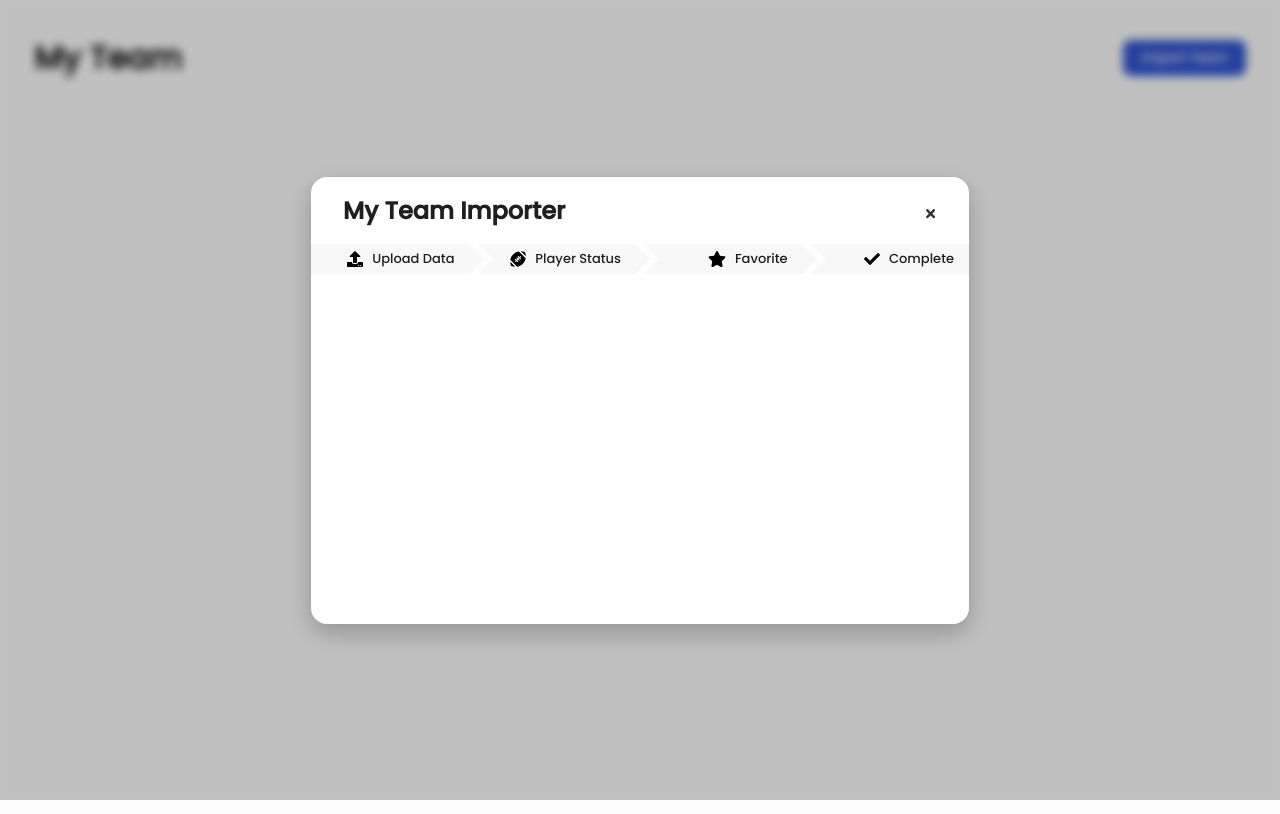
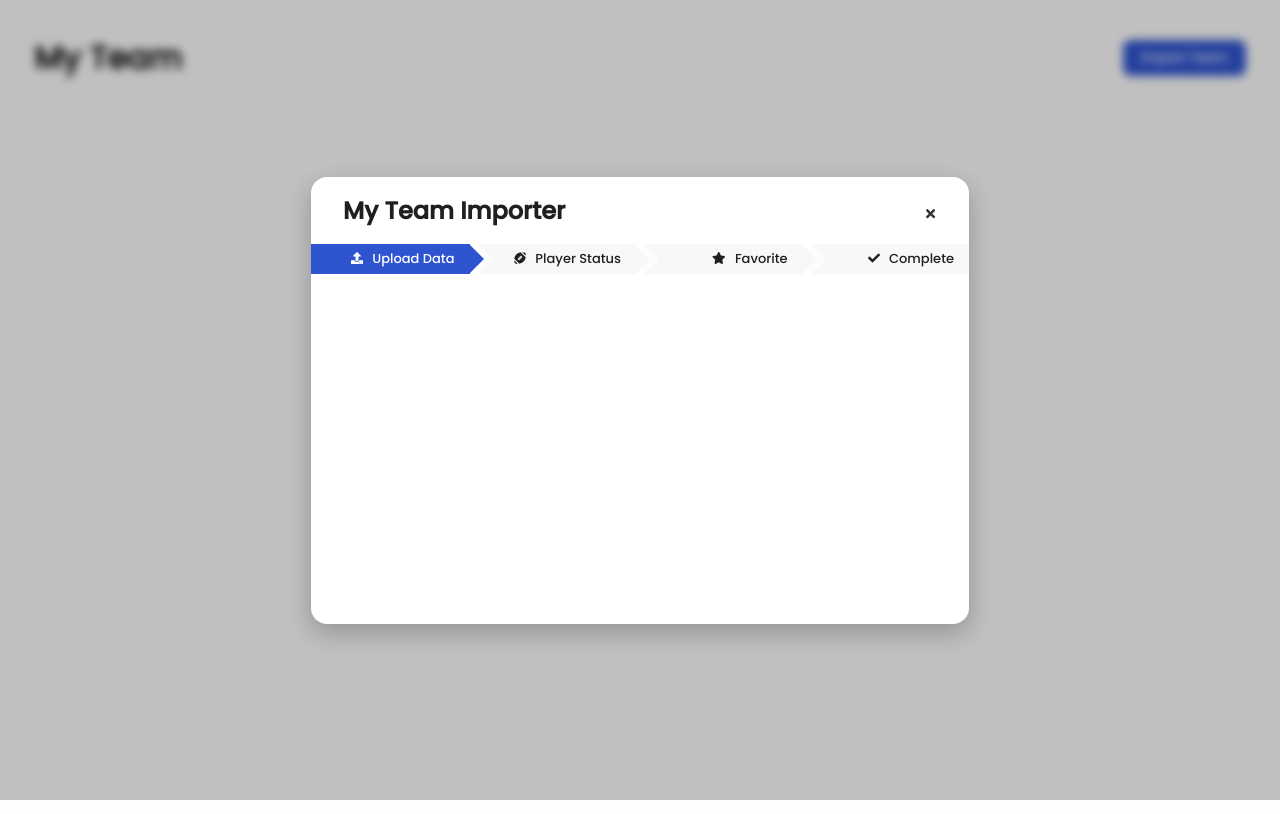
Before and after one commit to PietroBertarini/kone-challenge, a React (Create React App) app: page / in a window 1280 px wide. Both pictures are taken after a click on the button "Import Team". Built offline with nearby package versions, Linux system fonts and the light colour scheme.

Commit message:
Added status e icon for step and refactored stepProgress
.

```diff
--- a/src/Components/LegoComponent/StepProgress/StepProgress.styles.ts
+++ b/src/Components/LegoComponent/StepProgress/StepProgress.styles.ts
@@ -1,5 +1,4 @@
 import styled from 'styled-components';
-import { backgroundWhite, fontBlack, lightGray } from '../../../global.styles';
 
 export const FlexContainer = styled.div`
   /* Layout Properties */
@@ -7,85 +6,9 @@ export const FlexContainer = styled.div`
   height: 30px;
   display: flex;
   flex-direction: row;
+  margin-bottom: 33px;
 
   justify-content: center;
   align-items: center;
 
 `;
-
-export const StepFlexContainer = styled.div`
-  /* Layout Properties */
-  width: 100%;
-  padding-left: 32px;
-  height: 30px;
-  display: flex;
-  flex-direction: row;
-  justify-content: end;
-  align-items: center;
-
-`;
-export const MiddleStep = styled.div`
-  /* Layout Properties */
-  width: 167px;
-  height: 30px;
-  display: flex;
-  flex-direction: row;
-  background: ${lightGray} 0 0 no-repeat padding-box;
-  border-left: 0;
-  opacity: 1;
-  margin-right: 8px;
-  ::before{
-    content: "";
-    position: absolute;
-    width: 0;
-    height: 0;
-    border-top: 15px solid transparent;
-    border-bottom: 15px solid transparent;
-    border-left: 15px solid ${backgroundWhite};
-    z-index: 2;
-  }
-  ::after{
-    content: "";
-    display: flex;
-    position: relative;
-    left: 14px;
-
-    border-top: 15px solid transparent;
-    border-bottom: 15px solid transparent;
-    border-left: 15px solid ${lightGray};
-    z-index: 3;
-`;
-export const FirstStep = styled(MiddleStep)`
-  :before{
-    content: "";
-    position: absolute;
-    width: 0;
-    height: 0;
-    border-top: 15px solid transparent;
-    border-bottom: 15px solid transparent;
-    border-left: 15px solid transparent;
-    z-index: 2;
-  }
-`;
-export const LastStep = styled(MiddleStep)`
-  margin-right: 0;
-  ::after{
-    content: "";
-    display: flex;
-    position: relative;
-    left: 8px;
-
-    border-top: 15px solid transparent;
-    border-bottom: 15px solid transparent;
-    border-left: 15px solid transparent;
-    z-index: 3;
-  }
-`;
-export const StyledText = styled.text`
-  margin-left: 9px;
-  letter-spacing: 0;
-  color: ${fontBlack};
-  text-align: left;
-  font-size: 13px;
-  opacity: 1;
-`;
--- a/src/Components/LegoComponent/StepProgress/StepProgress.tsx
+++ b/src/Components/LegoComponent/StepProgress/StepProgress.tsx
@@ -1,12 +1,10 @@
 import React from 'react';
-import { FontAwesomeIcon } from '@fortawesome/react-fontawesome';
 import {
   faCheck,
   faFootballBall, faStar, faUpload,
 } from '@fortawesome/free-solid-svg-icons';
-import {
-  FirstStep, FlexContainer, StepFlexContainer, LastStep, MiddleStep, StyledText,
-} from './StepProgress.styles';
+import { FlexContainer } from './StepProgress.styles';
+import { FirstStep, LastStep, MiddleStep } from '../Steps/Steps';
 
 interface OwnProps {
     state?: number, // will be a enum, maybe using redux
@@ -16,30 +14,10 @@ const StepProgress = ({ state }: OwnProps) => {
   const portalDiv = document.getElementById('portal');
   return (
     <FlexContainer>
-      <FirstStep>
-        <StepFlexContainer>
-          <FontAwesomeIcon icon={faUpload} />
-          <StyledText>Upload Data</StyledText>
-        </StepFlexContainer>
-      </FirstStep>
-      <MiddleStep>
-        <StepFlexContainer>
-          <FontAwesomeIcon icon={faFootballBall} />
-          <StyledText>Player Status</StyledText>
-        </StepFlexContainer>
-      </MiddleStep>
-      <MiddleStep>
-        <StepFlexContainer>
-          <FontAwesomeIcon icon={faStar} />
-          <StyledText>Favorite</StyledText>
-        </StepFlexContainer>
-      </MiddleStep>
-      <LastStep>
-        <StepFlexContainer>
-          <FontAwesomeIcon icon={faCheck} />
-          <StyledText>Complete</StyledText>
-        </StepFlexContainer>
-      </LastStep>
+      <FirstStep isActive iconImage={faUpload} text="Upload Data" />
+      <MiddleStep iconImage={faFootballBall} text="Player Status" />
+      <MiddleStep iconImage={faStar} text="Favorite" />
+      <LastStep iconImage={faCheck} text="Complete" />
     </FlexContainer>
   );
 };
--- /dev/null
+++ b/src/Components/LegoComponent/Steps/Steps.styles.ts
@@ -0,0 +1,102 @@
+import styled from 'styled-components';
+import {
+  backgroundWhite, fontBlack, lightGray, primaryBlue, pureWhite,
+} from '../../../global.styles';
+
+export const StepFlexContainer = styled.div`
+  /* Layout Properties */
+  width: 100%;
+  padding-left: 32px;
+  height: 30px;
+  display: flex;
+  flex-direction: row;
+  justify-content: end;
+  align-items: center;
+
+`;
+
+interface StepProps {
+    isActiveStatus?: boolean;
+}
+export const MiddleStepBackground = styled.div<StepProps>`
+  /* Layout Properties */
+  width: 167px;
+  height: 30px;
+  display: flex;
+  flex-direction: row;
+  --isActive: ${primaryBlue};
+  --isNotActive: ${lightGray};
+  background: ${(props) => (props.isActiveStatus ? 'var(--isActive)' : 'var(--isNotActive)')} 0 0 no-repeat padding-box;
+  border-left: 0;
+  opacity: 1;
+  margin-right: 8px;
+  ::before{
+    content: "";
+    position: absolute;
+    width: 0;
+    height: 0;
+    border-top: 15px solid transparent;
+    border-bottom: 15px solid transparent;
+    border-left: 15px solid ${backgroundWhite};
+    z-index: 2;
+  }
+  ::after{
+    content: "";
+    display: flex;
+    position: relative;
+    left: 14px;
+
+    border-top: 15px solid transparent;
+    border-bottom: 15px solid transparent;
+    border-left: 15px solid ${(props) => (props.isActiveStatus ? 'var(--isActive)' : 'var(--isNotActive)')};
+    z-index: 3;
+`;
+export const FirstStepBackground = styled(MiddleStepBackground)`
+  :before{
+    content: "";
+    position: absolute;
+    width: 0;
+    height: 0;
+    border-top: 15px solid transparent;
+    border-bottom: 15px solid transparent;
+    border-left: 15px solid transparent;
+    z-index: 2;
+  }
+`;
+export const LastStepBackground = styled(MiddleStepBackground)`
+  margin-right: 0;
+  ::after{
+    content: "";
+    display: flex;
+    position: relative;
+    left: 8px;
+
+    border-top: 15px solid transparent;
+    border-bottom: 15px solid transparent;
+    border-left: 15px solid transparent;
+    z-index: 3;
+  }
+`;
+interface TextProps {
+    isActiveStatus?: boolean;
+}
+export const StyledText = styled.text<TextProps>`
+  --isActive: ${pureWhite};
+  --isNotActive: ${fontBlack};
+  margin-left: 9px;
+  letter-spacing: 0;
+  color: ${(props) => (props.isActiveStatus ? 'var(--isActive)' : 'var(--isNotActive)')};
+  text-align: left;
+  font-size: 13px;
+  opacity: 1;
+`;
+
+export const StyledIcon = styled.text<TextProps>`
+  --isActive: ${pureWhite};
+  --isNotActive: ${fontBlack};
+  letter-spacing: 0;
+  color: ${(props) => (props.isActiveStatus ? 'var(--isActive)' : 'var(--isNotActive)')};
+  text-align: left;
+  font-size: 12px;
+  opacity: 1;
+`;
--- /dev/null
+++ b/src/Components/LegoComponent/Steps/Steps.tsx
@@ -0,0 +1,56 @@
+import React from 'react';
+import { FontAwesomeIcon } from '@fortawesome/react-fontawesome';
+
+import { IconProp } from '@fortawesome/fontawesome-svg-core';
+import {
+  FirstStepBackground,
+  StepFlexContainer,
+  LastStepBackground,
+  MiddleStepBackground,
+  StyledText,
+  StyledIcon,
+} from './Steps.styles';
+
+interface StepProps {
+    isActive?: boolean,
+    iconImage: IconProp,
+    text: string,
+}
+export const FirstStep = ({
+  isActive, iconImage, text,
+} : StepProps) => (
+  <FirstStepBackground isActiveStatus={isActive}>
+    <StepFlexContainer>
+      <StyledIcon isActiveStatus={isActive}>
+        <FontAwesomeIcon icon={iconImage} />
+      </StyledIcon>
+      <StyledText isActiveStatus={isActive}>{text}</StyledText>
+    </StepFlexContainer>
+  </FirstStepBackground>
+);
+
+export const MiddleStep = ({
+  isActive, iconImage, text,
+} : StepProps) => (
+  <MiddleStepBackground isActiveStatus={isActive}>
+    <StepFlexContainer>
+      <StyledIcon isActiveStatus={isActive}>
+        <FontAwesomeIcon icon={iconImage} />
+      </StyledIcon>
+      <StyledText isActiveStatus={isActive}>{text}</StyledText>
+    </StepFlexContainer>
+  </MiddleStepBackground>
+);
+
+export const LastStep = ({
+  isActive, iconImage, text,
+} : StepProps) => (
+  <LastStepBackground isActiveStatus={isActive}>
+    <StepFlexContainer>
+      <StyledIcon isActiveStatus={isActive}>
+        <FontAwesomeIcon icon={iconImage} />
+      </StyledIcon>
+      <StyledText isActiveStatus={isActive}>{text}</StyledText>
+    </StepFlexContainer>
+  </LastStepBackground>
+);
```
